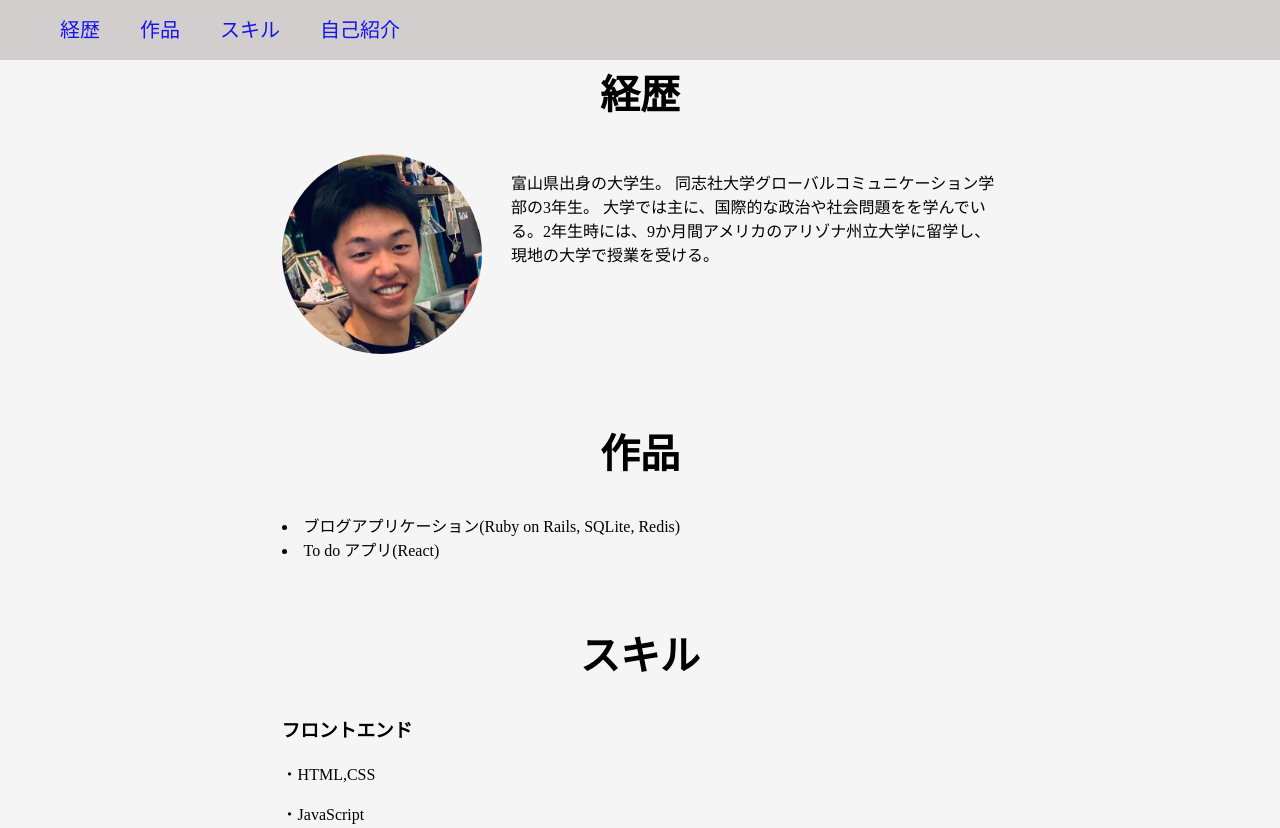
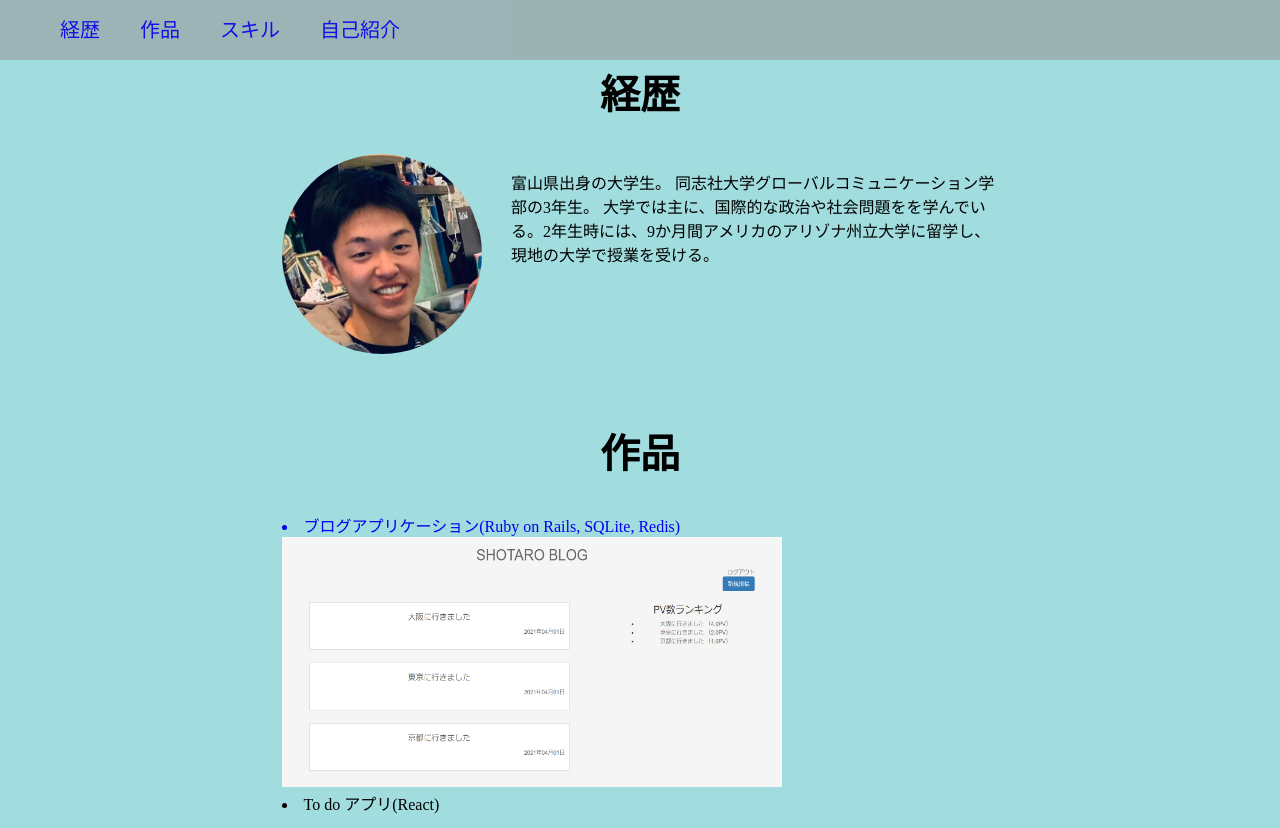
Before and after one commit to shotaro33/portfolio, a plain HTML site: page index.html in a window 1280 px wide. Shown: the top 828 px of the page. Drawn offline with Linux system fonts and the light colour scheme.

Commit message:
blog-link

```diff
--- a/index.html
+++ b/index.html
@@ -28,7 +28,8 @@
     </div>
     <div id="works" class="content works">
       <h2 class="subtitle">作品</h2>
-      <li>ブログアプリケーション(Ruby on Rails, SQLite, Redis)</li>
+      <a href="https://blog-application-33.herokuapp.com/"><li>ブログアプリケーション(Ruby on Rails, SQLite, Redis)</li></a>
+      <a href="https://blog-application-33.herokuapp.com/"><img src="blog-app.png" alt="ブログの写真" title="ブログの写真"></a>
       <li>To do アプリ(React)</li>
     </div>
     <div id="skills" class="content skills">
--- a/stylesheet.css
+++ b/stylesheet.css
@@ -4,13 +4,13 @@ html{
 
 body {
   margin: 0;
-  background-color: #f5f5f5;
+  background-color: hsl(182, 48%, 75%);
 }
 
 header {
   width: 100%;
   height: 60px;
-  background-color: rgba(151, 140, 140, 0.377);
+  background-color: rgba(151, 140, 140, 0.5);
   position: fixed;
   top: 0;
   left: 0;
@@ -31,8 +31,12 @@ header li{
   opacity: 0.9;
 }
 
-header a{
+a{
   text-decoration: none;
+}
+
+.works li:hover{
+  text-decoration:underline;
 }
 
 header li:hover{
@@ -74,3 +78,8 @@ header li:hover{
   width: 68%;
   float: right;
 }
+
+.works img{
+  width: 500px;
+  height: 250px
+}
```
Also changed, not shown: blog-app.png (added).
